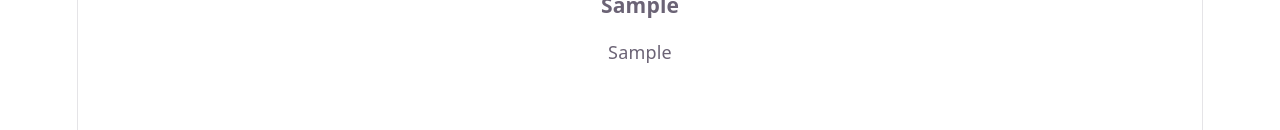
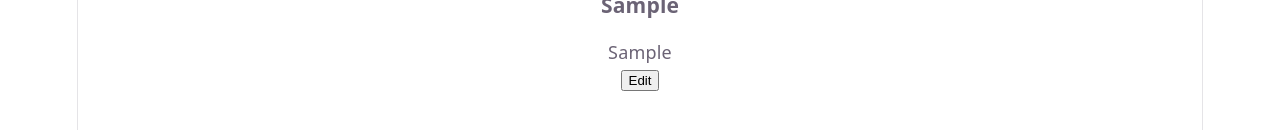
Before and after one commit to abhi12012/react-advanced-note-app, a React (Vite) app: page / in a window 1280 px wide. Both pictures are taken after typing "Sample", "Sample" into the empty fields and a click on the button "Add Note". Shown: the part 252-382 px from the top of the page. Built offline with nearby package versions, Linux system fonts and the light colour scheme.

Commit message:
feat: add edit functionality to NoteItem

```diff
--- a/src/App.jsx
+++ b/src/App.jsx
@@ -151,13 +151,19 @@ return (
   handleAddNote={handleAddNote}
   editingId={editingId}
   handleCancelEdit={handleCancelEdit}
+
+
+
+
+
 />
 
     <p>Total Notes: {notes.length}</p>
-
-    <NoteList notes={notes} />
-
-
+<NoteList
+  notes={notes}
+  handleEdit={handleEdit}
+  handleDelete={handleDelete}
+/>
 
 
  </div>
--- a/src/components/NoteItem.jsx
+++ b/src/components/NoteItem.jsx
@@ -1,8 +1,12 @@
-function NoteItem({ note }) {
+function NoteItem({ note, handleEdit }) {
   return (
     <div>
       <h3>{note.title}</h3>
       <p>{note.description || "No description"}</p>
+
+      <button onClick={() => handleEdit(note.id)}>
+  Edit
+</button>
     </div>
   );
 }
--- a/src/components/NoteList.jsx
+++ b/src/components/NoteList.jsx
@@ -1,12 +1,15 @@
 import NoteItem from "./NoteItem";
 
-function NoteList({ notes }) {
+function NoteList({ notes, handleEdit }) {
   return (
     <div>
       <h2>Note List</h2>
-
-      {notes.map((note) => (
-  <NoteItem key={note.id} note={note} />
+{notes.map((note) => (
+  <NoteItem
+    key={note.id}
+    note={note}
+    handleEdit={handleEdit}
+  />
 ))}
     </div>
   );
```
